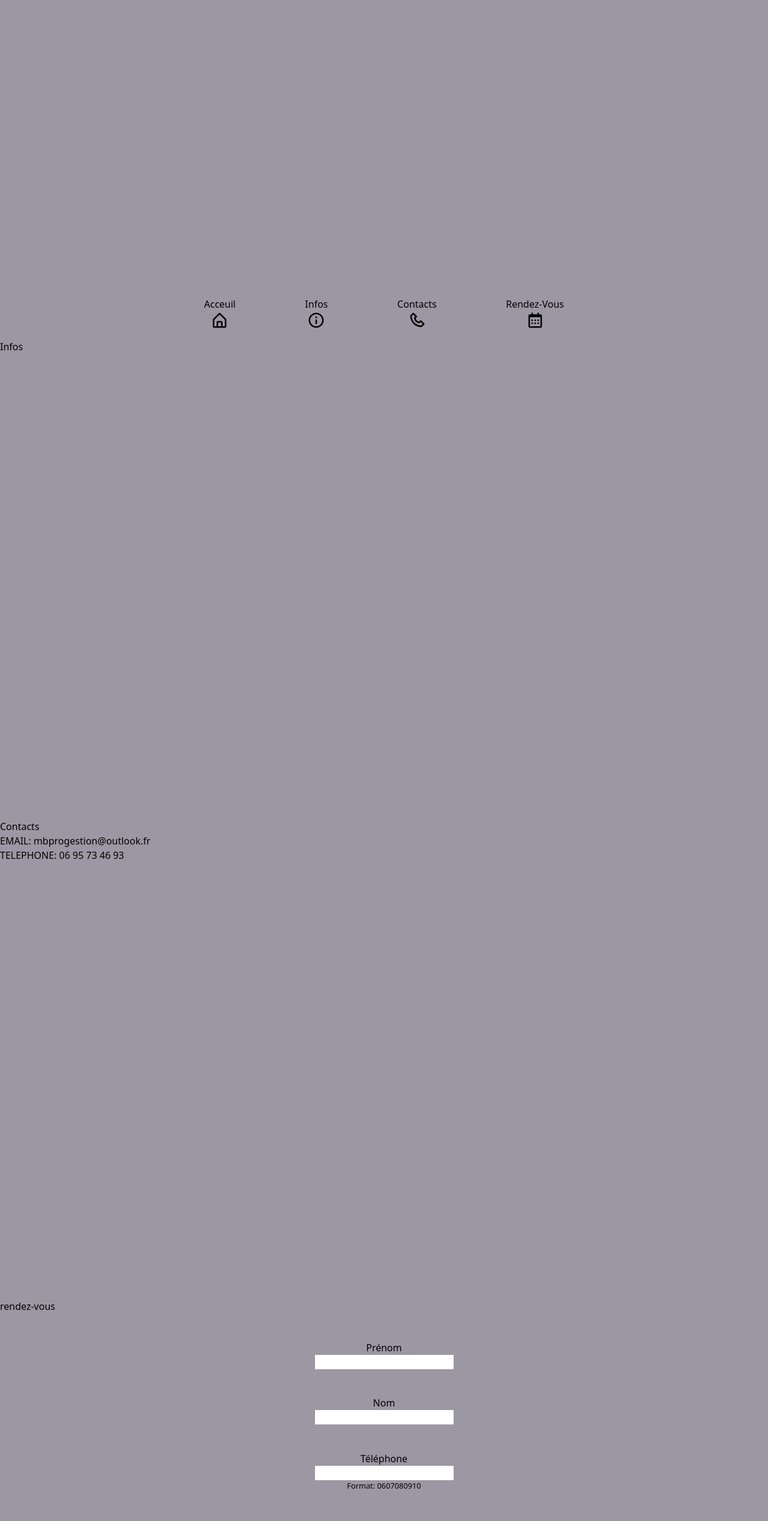
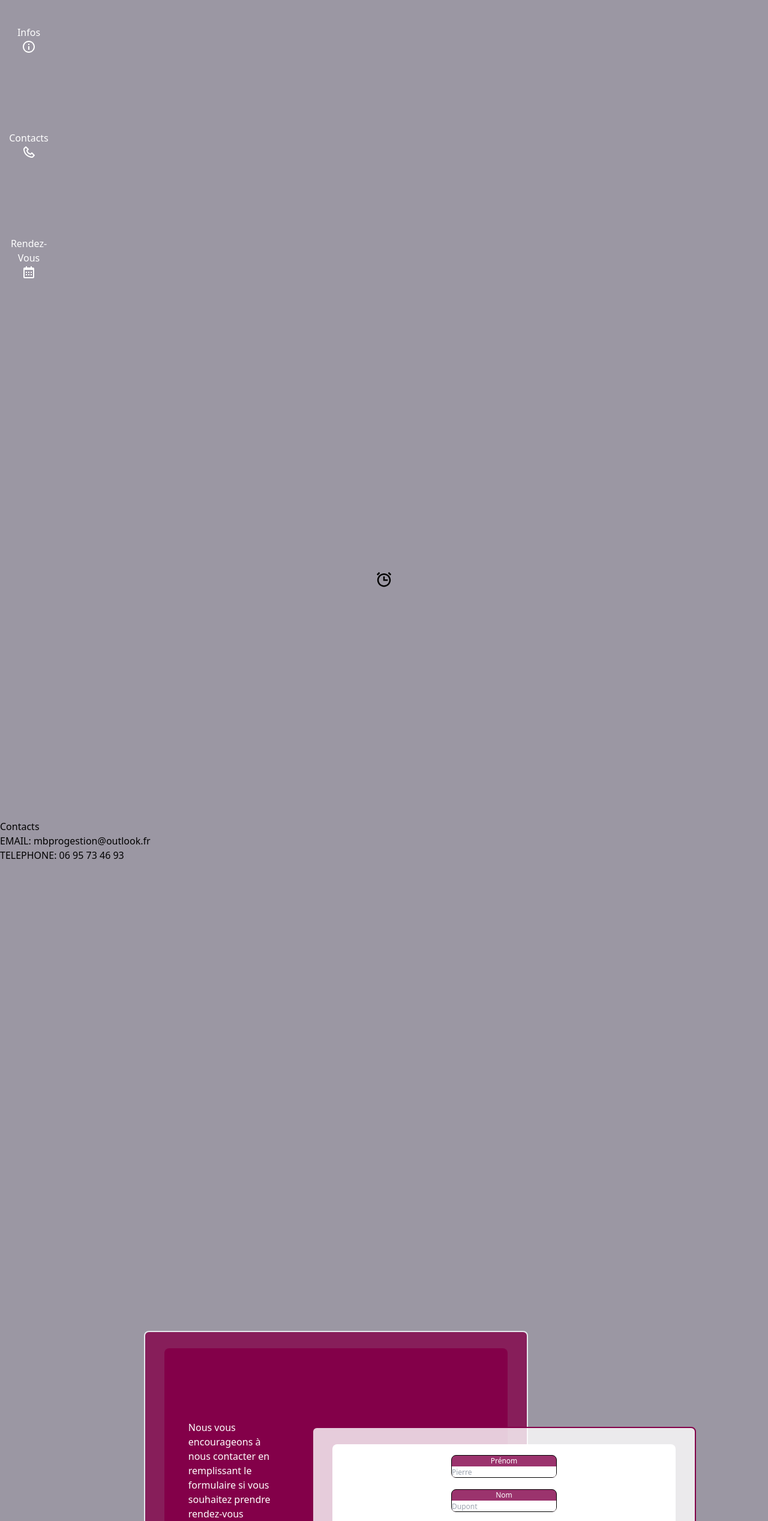
Before and after one commit to RoroPC/MBProV2, a React (Create React App) app in the folder mbpro/: page / in a window 1280 px wide. Shown: the part 234-2770 px from the top of the page at 60% size. Built offline with nearby package versions, Linux system fonts and the light colour scheme.

Commit message:
16/03/2023: backend done + form style almost done + changes for mobile screen rotation

```diff
--- a/mbpro/package.json
+++ b/mbpro/package.json
@@ -6,12 +6,14 @@
     "@testing-library/jest-dom": "^5.16.5",
     "@testing-library/react": "^13.4.0",
     "@testing-library/user-event": "^13.5.0",
+    "axios": "^1.3.4",
     "react": "^18.2.0",
     "react-dom": "^18.2.0",
     "react-icons": "^4.8.0",
     "react-router-dom": "^6.8.2",
     "react-scripts": "5.0.1",
     "react-scroll": "^1.8.9",
+    "react-use": "^17.4.0",
     "web-vitals": "^2.1.4"
   },
   "scripts": {
@@ -39,8 +41,10 @@
     ]
   },
   "devDependencies": {
+    "@prettier/plugin-php": "^0.19.4",
     "autoprefixer": "^10.4.13",
     "postcss": "^8.4.21",
+    "prettier": "^2.8.4",
     "tailwindcss": "^3.2.7"
   }
 }
--- a/mbpro/src/App.js
+++ b/mbpro/src/App.js
@@ -1,7 +1,7 @@
 import React from "react";
 
 import Contacts from "./components/Contacts";
-import Nav from "./components/Nav";
+import NavPortrait from "./components/NavPortrait";
 import Header from "./components/Header";
 import Infos from "./components/Infos";
 import Rdv from "./components/Rdv";
@@ -9,7 +9,7 @@ import Rdv from "./components/Rdv";
 const App = () => {
   return (
     <div className="bg-[#9b97a3] ">
-      <Nav />
+      <NavPortrait />
       <Header />
       <Infos />
       <Contacts />
--- /dev/null
+++ b/mbpro/src/components/Formulaire.js
@@ -0,0 +1,165 @@
+import React from "react";
+import { useState } from "react";
+import Axios from "axios";
+
+const Formulaire_Rdv = () => {
+  const url = "http://localhost:8000/formulaire_mbprov2.php";
+  const [data, setData] = useState({
+    prénom: "",
+    nom: "",
+    téléphone: "",
+    adresse: "",
+    email: "",
+    message: "",
+  });
+
+  function resetForm() {
+    setData({
+      prénom: "",
+      nom: "",
+      téléphone: "",
+      adresse: "",
+      email: "",
+      message: "",
+    });
+  }
+
+  function handleChange(e) {
+    const newdata = { ...data };
+    newdata[e.target.id] = e.target.value;
+    setData(newdata);
+  }
+
+  function handleSubmit(e) {
+    e.preventDefault();
+    Axios.post(url, {
+      prénom: data.prénom,
+      nom: data.nom,
+      téléphone: data.nom,
+      adresse: data.adresse,
+      email: data.email,
+      message: data.message,
+    }).then(function (response) {
+      console.log(response);
+      resetForm();
+      alert(
+        "Votre message à bien été envoyé, nous vous recontacterons au plus vite"
+      );
+    });
+  }
+
+  return (
+    <form
+      action="#"
+      id="my-form"
+      className="relative flex flex-col items-center bg-white rounded-lg w-[90%] h-[90%] justify-evenly"
+    >
+      <div className="flex flex-col items-center relative h-[8%] bg-[#830049]/80 border border-black rounded-lg ">
+        <label className=" h-[50%] text-[white] text-[1.5vh]" htmlFor="prénom">
+          {" "}
+          Prénom
+        </label>
+        <input
+          type="text"
+          onChange={(e) => handleChange(e)}
+          value={data.prénom}
+          placeholder="Pierre"
+          id="prénom"
+          name="prénom"
+          className="rounded-b-md text-[1.5vh] h-[50%]"
+        />
+      </div>
+
+      <div className="flex flex-col items-center relative h-[8%] bg-[#830049]/80 border border-black rounded-lg ">
+        <label className=" h-[50%] text-[white] text-[1.5vh] " htmlFor="nom">
+          Nom
+        </label>
+        <input
+          type="text"
+          onChange={(e) => handleChange(e)}
+          value={data.nom}
+          placeholder="Dupont"
+          id="nom"
+          name="nom"
+          className=" rounded-b-md text-[1.5vh] h-[50%]"
+        />
+      </div>
+
+      <div className="flex flex-col items-center relative h-[8%] bg-[#830049]/80 border border-black rounded-lg ">
+        <label
+          className=" h-[50%] text-[white] text-[1.5vh]"
+          htmlFor="téléphone"
+        >
+          Téléphone
+        </label>
+        <input
+          type="tel"
+          onChange={(e) => handleChange(e)}
+          value={data.téléphone}
+          placeholder="06 05 04 03 02"
+          id="téléphone"
+          name="téléphone"
+          pattern="[0-9]{2}[0-9]{2}[0-9]{2}[0-9]{2}[0-9]{2}"
+          className="rounded-b-md text-[1.5vh] h-[50%]"
+        />
+      </div>
+      <div className="flex flex-col items-center relative h-[8%] bg-[#830049]/80 border border-black rounded-lg ">
+        <label className=" h-[50%] text-[white] text-[1.5vh]" htmlFor="adresse">
+          Adresse
+        </label>
+        <input
+          type="text"
+          onChange={(e) => handleChange(e)}
+          value={data.adresse}
+          placeholder="1 rue de l'exemple, 91340 LISSES"
+          id="adresse"
+          name="adresse"
+          className="rounded-b-md text-[1.5vh] h-[50%]"
+        />
+      </div>
+
+      <div className="flex flex-col items-center relative h-[8%] bg-[#830049]/80 border border-black rounded-lg ">
+        <label className=" h-[50%] text-[white] text-[1.5vh]" htmlFor="email">
+          Email
+        </label>
+        <input
+          type="email"
+          onChange={(e) => handleChange(e)}
+          value={data.email}
+          placeholder="pierre.dupont@email.com"
+          id="email"
+          name="email"
+          className="rounded-b-md text-[1.5vh] h-[50%] "
+        />
+      </div>
+
+      <div className="flex flex-col items-center relative h-[12%] bg-[#830049]/80 border border-black rounded-lg ">
+        <label className=" h-[30%] text-[white]" htmlFor="message">
+          Message
+        </label>
+        <textarea
+          onChange={(e) => handleChange(e)}
+          value={data.message}
+          placeholder="Votre Message"
+          id="message"
+          cols="30"
+          rows="2"
+          className="rounded-b-md text-[1.5vh] h-[70%]"
+        ></textarea>
+      </div>
+      <small className="h-[8%] text-[1.5vh]">
+        Quand souhaitez vous être contacté (jour, matinée, après midi ...) et
+        quel est votre projet
+      </small>
+      <button
+        type="submit"
+        onClick={(e) => handleSubmit(e)}
+        className="w-[40vh] h-[5%] border border-black text-center text-[1.5vh] rounded-lg bg-white hover:bg-[#830049]/80 hover:text-white transition"
+      >
+        Envoyer
+      </button>
+    </form>
+  );
+};
+
+export default Formulaire_Rdv;
--- a/mbpro/src/components/Header.js
+++ b/mbpro/src/components/Header.js
@@ -9,7 +9,7 @@ const Header = () => {
       <img src={Logo} alt="" className="object-scale-down h-[10%]" />
       <h1>Entreprenez avec MB PRO Gestion</h1>
       <h2>
-        ©MB<font color="7A4FA2">Pro</font>Gestion
+        ©MB<font color="830049">Pro</font>Gestion
       </h2>
       <h2>Meliani B.</h2>
     </header>
--- a/mbpro/src/components/Infos.js
+++ b/mbpro/src/components/Infos.js
@@ -1,9 +1,11 @@
 import React from "react";
+import { BiAlarm, BiCar } from "react-icons/bi";
 
 const Infos = () => {
+  const portrait = window.matchMedia("(orientation : portrait)").matches;
   return (
-    <div id="infos" className="h-[100vh]">
-      Infos
+    <div id="infos" className="h-[100vh] flex items-center justify-center">
+      {portrait ? <BiCar size="30px" /> : <BiAlarm size="30px" />}
     </div>
   );
 };
--- a/mbpro/src/components/Nav.js
+++ b/mbpro/src/components/Nav.js
@@ -4,7 +4,7 @@ import { Link } from "react-scroll";
 
 const Nav = () => {
   return (
-    <nav className="fixed bottom-4 w-full z-50 overflow-hidden">
+    <nav className="fixed bottom-[2vh] w-full ">
       <div className="container mx-auto">
         {}
         <div className="w-full rounded-lg h-[7vh] max-w-[80vh] mx-auto px-5 flex flex-row justify-between items-center ">
@@ -12,37 +12,37 @@ const Nav = () => {
             to="header"
             spy={true}
             smooth={true}
-            className=" cursor-pointer hover:scale-125 hover:transition flex flex-col items-center transition hover:text-[#830049] "
+            className=" cursor-pointer hover:scale-125 hover:transition flex flex-col items-center transition hover:text-[#830049] text-[2vh]"
           >
             Acceuil
-            <BiHomeAlt size={30} />
+            <BiHomeAlt size="3vh" />
           </Link>
           <Link
             to="infos"
             spy={true}
             smooth={true}
-            className=" cursor-pointer hover:scale-125 hover:transition flex flex-col items-center transition hover:text-[#830049] "
+            className=" cursor-pointer hover:scale-125 hover:transition flex flex-col items-center transition hover:text-[#830049] text-[2vh] "
           >
             Infos
-            <BiInfoCircle size={30} />
+            <BiInfoCircle size="3vh" />
           </Link>
           <Link
             to="contacts"
             spy={true}
             smooth={true}
-            className=" cursor-pointer hover:scale-125 hover:transition flex flex-col items-center transition hover:text-[#830049] "
+            className=" cursor-pointer hover:scale-125 hover:transition flex flex-col items-center transition hover:text-[#830049] text-[2vh] "
           >
             Contacts
-            <BiPhone size={30} />
+            <BiPhone size="3vh" />
           </Link>
           <Link
             to="rdv"
             spy={true}
             smooth={true}
-            className=" cursor-pointer hover:scale-125 hover:transition flex flex-col items-center transition hover:text-[#830049] "
+            className=" cursor-pointer hover:scale-125 hover:transition flex flex-col items-center transition hover:text-[#830049] text-[2vh]"
           >
             Rendez-Vous
-            <BiCalendar size={30} />
+            <BiCalendar size="3vh" />
           </Link>
         </div>
       </div>
--- /dev/null
+++ b/mbpro/src/components/NavPortrait.js
@@ -0,0 +1,53 @@
+import React from "react";
+import { BiCalendar, BiHomeAlt, BiInfoCircle, BiPhone } from "react-icons/bi";
+import { Link } from "react-scroll";
+
+const NavPortrait = () => {
+  return (
+    <nav className="fixed left-2 h-[100vh] z-50 overflow-hidden">
+      <div className="h-full container my-[10vh]">
+        {}
+        <div className="h-full  rounded-lg w-[10vh] max-h-[80vh] my-auto py-5 flex flex-col justify-between items-center ">
+          <Link
+            to="header"
+            spy={true}
+            smooth={true}
+            className=" cursor-pointer text-white hover:scale-125 hover:transition flex flex-col items-center transition hover:text-[#830049] text-[2vh]"
+          >
+            Acceuil
+            <BiHomeAlt size="3vh" />
+          </Link>
+          <Link
+            to="infos"
+            spy={true}
+            smooth={true}
+            className=" cursor-pointer text-white hover:scale-125 hover:transition flex flex-col items-center transition hover:text-[#830049] text-[2vh] "
+          >
+            Infos
+            <BiInfoCircle size="3vh" />
+          </Link>
+          <Link
+            to="contacts"
+            spy={true}
+            smooth={true}
+            className=" cursor-pointer text-white hover:scale-125 hover:transition flex flex-col items-center transition hover:text-[#830049] text-[2vh] "
+          >
+            Contacts
+            <BiPhone size="3vh" />
+          </Link>
+          <Link
+            to="rdv"
+            spy={true}
+            smooth={true}
+            className=" cursor-pointer text-white hover:scale-125 hover:transition flex flex-col items-center transition hover:text-[#830049] text-[2vh] text-center"
+          >
+            Rendez-Vous
+            <BiCalendar size="3vh" />
+          </Link>
+        </div>
+      </div>
+    </nav>
+  );
+};
+
+export default NavPortrait;
--- a/mbpro/src/components/Rdv.js
+++ b/mbpro/src/components/Rdv.js
@@ -1,59 +1,24 @@
 import React from "react";
+import Formulaire from "./Formulaire";
 
 const Rdv = () => {
   return (
-    <div id="rdv" className="h-[100vh]">
-      <h2>rendez-vous</h2>
-      <div>
-        <form
-          action="formulaire.php"
-          method="POST"
-          id="my-form"
-          className="flex flex-col items-center h-[100vh] justify-evenly"
-        >
-          <div className="flex flex-col items-center">
-            <label for="prénom"> Prénom</label>
-            <input type="text" id="prénom" name="prénom" />
-          </div>
-
-          <div className="flex flex-col items-center">
-            <label for="nom">Nom</label>
-            <input type="text" id="nom" name="nom" />
-          </div>
-
-          <div className="flex flex-col items-center">
-            <label for="téléphone">Téléphone</label>
-            <input
-              type="tel"
-              id="téléphone"
-              name="téléphone"
-              pattern="[0-9]{2}[0-9]{2}[0-9]{2}[0-9]{2}[0-9]{2}"
-            />
-            <small>Format: 0607080910</small>
-          </div>
-
-          <div className="flex flex-col items-center">
-            <label for="adresse">Adresse</label>
-            <input type="text" id="adresse" name="adresse" />
-          </div>
-
-          <div className="flex flex-col items-center">
-            <label for="email">Email</label>
-            <input type="email" id="email" name="email" />
-          </div>
-
-          <div className="flex flex-col items-center">
-            <label for="message">Message</label>
-            <textarea name="message" id="message" cols="30" rows="3"></textarea>
-            <small>
-              Quand souhaitez vous être contacté (jour, matinée, après midi ...)
-              et quel est votre projet
+    <div
+      id="rdv"
+      className="relative h-[100vh] flex flex-col justify-center items-center my-auto"
+    >
+      <div className="flex  mb-[20vh] mr-[20vh] justify-center items-center h-2/3 w-1/2 border-2 rounded-lg  bg-[#830049]/80 z-51">
+        <div className="flex flex-col items-start  bg-[#830049] rounded-lg w-[90%] h-[90%] justify-center">
+          <div className="ml-[5vh] mt-[15vh] h-[90vh] w-[20vh]">
+            <small className="text-white text-[2vh]">
+              Nous vous encourageons à nous contacter en remplissant le
+              formulaire si vous souhaitez prendre rendez-vous
             </small>
           </div>
-          <div id="status"></div>
-
-          <button type="submit">Envoyer</button>
-        </form>
+        </div>
+      </div>
+      <div className="flex absolute mt-[20vh] ml-[50vh] justify-center items-center h-2/3 w-1/2 border-2 border-[#830049] rounded-lg  bg-white/80 ">
+        <Formulaire />
       </div>
     </div>
   );
```
Also changed, not shown: mbpro/public/index.html (+0 -24 lines), 2 other files (tests, documents, lock files or other folders).
